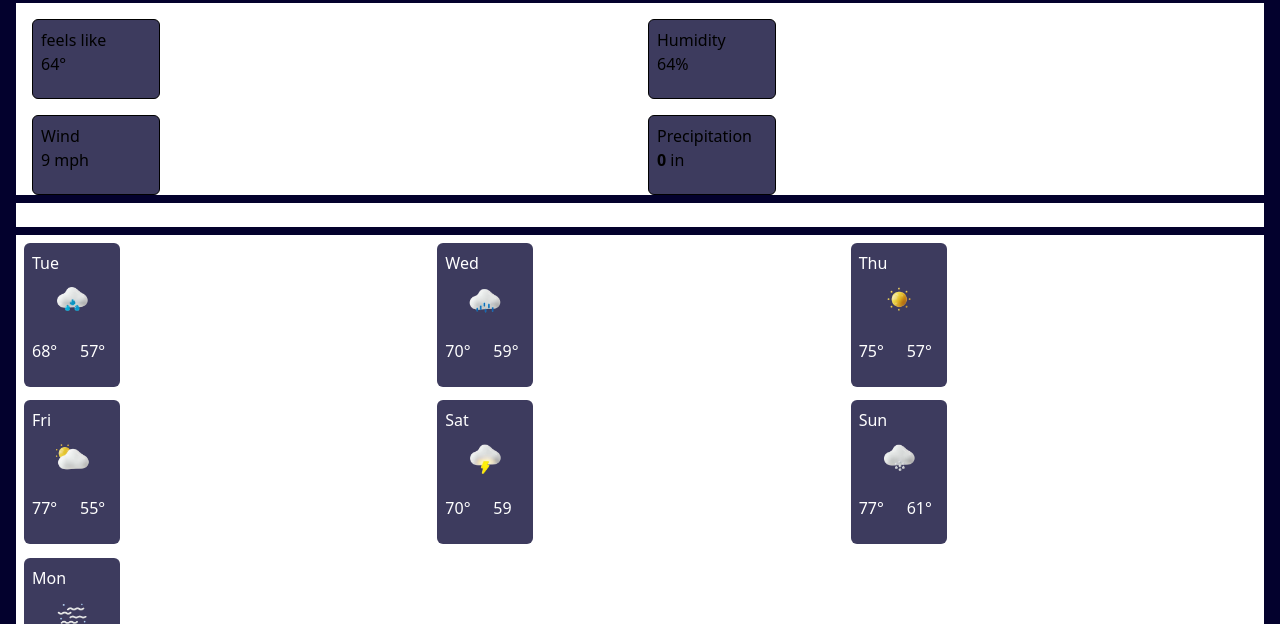
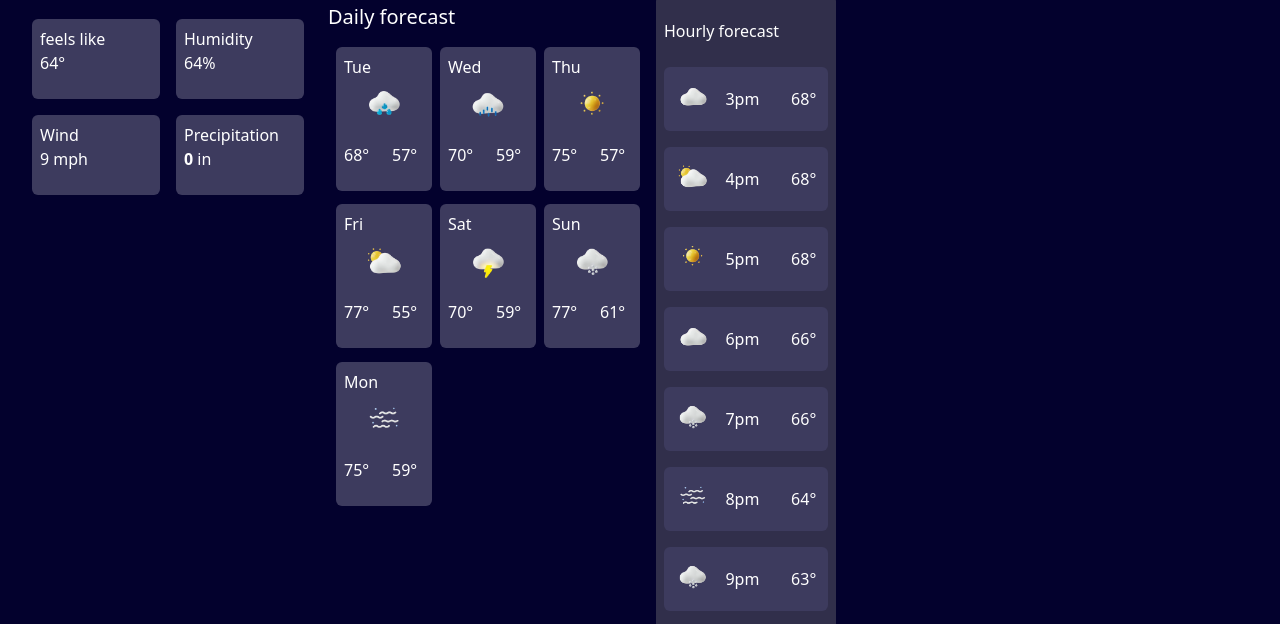
Before and after one commit to Oladele001/weatherApp, a plain HTML site: page index.html in a window 1280 px wide. Shown: the part 505-1129 px from the top of the page. Drawn offline with nearby package versions, Linux system fonts and the light colour scheme.

Commit message:
responsive added

```diff
--- a/index.html
+++ b/index.html
@@ -8,7 +8,7 @@
     <script src="https://cdn.jsdelivr.net/npm/@tailwindcss/browser@4"></script>
   </head>
   <body>
-    <div class="h-[130rem] bg-[#03012dff] p-4">
+    <div class="h-[132rem] bg-[#03012dff] p-4">
       <nav class="flex justify-between">
         <div class=""><img src="./assets/images/logo.svg" alt="" /></div>
         <div class="border-2 w-fit flex bg-[#3d3b5eff] gap-2 p-2">
@@ -47,7 +47,7 @@
           class="h-[inherit] w-full" />
       </div>
       <div
-        class="absolute top-[18rem] h-[15rem] w-[18rem] left-[2.7rem]">
+        class="absolute top-[18rem] h-[15rem] w-[18rem] left-[2.7rem] ">
         <h2 class="mt-[1.5rem] text-white font-bold text-center text-4xl">
           Berlin,germany
         </h2>
@@ -67,38 +67,40 @@
           </div>
         </div>
       </div>
+      <div class="md:flex flex-row">
+
         <div
-        class="mt-4 h-[12rem] gap-4 items-center justify-center grid grid-cols-2 bg-white p-4">
-        <div class="border p-2 w-[8rem] rounded-md bg-[#3d3b5eff] h-[5rem]">
+          class="mt-4 h-[12rem] gap-4 text-white items-center justify-center grid grid-cols-2  p-4">
+          <div class=" p-2 w-[8rem] rounded-md bg-[#3d3b5eff] h-[5rem]">
             <p>feels like</p>
             <h2>64°</h2>
           </div>
-        <div class="border p-2 w-[8rem] rounded-md bg-[#3d3b5eff] h-[5rem]">
+          <div class=" p-2 w-[8rem] rounded-md bg-[#3d3b5eff] h-[5rem]">
             <p>Humidity</p>
             <h2>64%</h2>
           </div>
-        <div class="border p-2 w-[8rem] rounded-md bg-[#3d3b5eff] h-[5rem]">
+          <div class=" p-2 w-[8rem] rounded-md bg-[#3d3b5eff] h-[5rem]">
             <p>Wind</p>
             <h2>9 mph</h2>
           </div>
-        <div class="border p-2 w-[8rem] rounded-md bg-[#3d3b5eff] h-[5rem]">
+          <div class=" p-2 w-[8rem] rounded-md bg-[#3d3b5eff] h-[5rem]">
             <p>Precipitation</p>
             <h2><b>0</b> in</h2>
           </div>
         </div>
-      <div class=">
+        <div class="p-2">
           <div>
-          <h2 class="bg-white mt-2 text-white" >Daily forecast</h2>
+            <h2 class=" mt-2 text-xl text-white" >Daily forecast</h2>
           </div>
-        <div class="h-[30rem] bg-white mt-2 gap-2 p-2 grid grid-cols-3">
+          <div class="h-[30rem] mt-2 gap-2 p-2 grid grid-cols-3">
             <div class="bg-[#3d3b5eff] text-white w-[6rem] rounded-md h-[9rem] p-2">
               <p>Tue</p>
               <div class="w-[3rem] h-[3rem] m-auto">
                 <img src="./assets/images/icon-rain.webp" alt="">
               </div>
               <div class="flex justify-between mt-[1rem]">
-              <div class="w-[2rem] h-[2rem]">68°</div>
-              <div class="w-[2rem] h-[2rem]">57°</div>
+                <div class="w-[2rem] h-[2rem] ">68°</div>
+                <div class="w-[2rem] h-[2rem] ">57°</div>
               </div>
             </div>
             <div class="bg-[#3d3b5eff] text-white w-[6rem] rounded-md p-2 h-[9rem]">
@@ -107,8 +109,8 @@
                 <img src="./assets/images/icon-drizzle.webp" alt="">
               </div>
               <div class="flex justify-between mt-[1rem]">
-              <div class="w-[2rem] h-[2rem]">70°</div>
-              <div class="w-[2rem] h-[2rem]">59°</div>
+                <div class="w-[2rem] h-[2rem] ">70°</div>
+                <div class="w-[2rem] h-[2rem] ">59°</div>
               </div>
             </div>
             <div class="bg-[#3d3b5eff] text-white w-[6rem] rounded-md p-2 h-[9rem]">
@@ -117,8 +119,8 @@
                 <img src="./assets/images/icon-sunny.webp" alt="">
               </div>
               <div class="flex justify-between mt-[1rem]">
-              <div class="w-[2rem] h-[2rem]">75°</div>
-              <div class="w-[2rem] h-[2rem]">57°</div>
+                <div class="w-[2rem] h-[2rem] ">75°</div>
+                <div class="w-[2rem] h-[2rem] ">57°</div>
               </div>
             </div>
             <div class="bg-[#3d3b5eff] text-white w-[6rem] rounded-md p-2 h-[9rem]">
@@ -127,8 +129,8 @@
                 <img src="./assets/images/icon-partly-cloudy.webp" alt="">
               </div>
               <div class="flex justify-between mt-[1rem]">
-              <div class="w-[2rem] h-[2rem]">77°</div>
-              <div class="w-[2rem] h-[2rem]">55°</div>
+                <div class="w-[2rem] h-[2rem] ">77°</div>
+                <div class="w-[2rem] h-[2rem] ">55°</div>
               </div>
             </div>
             <div class="bg-[#3d3b5eff] text-white w-[6rem] rounded-md p-2 h-[9rem]">
@@ -137,8 +139,8 @@
                 <img src="./assets/images/icon-storm.webp" alt="">
               </div>
               <div class="flex justify-between mt-[1rem]">
-              <div class="w-[2rem] h-[2rem]">70°</div>
-              <div class="w-[2rem] h-[2rem]">59</div>
+                <div class="w-[2rem] h-[2rem] ">70°</div>
+                <div class="w-[2rem] h-[2rem] ">59°</div>
               </div>
             </div>
             <div class="bg-[#3d3b5eff] text-white w-[6rem] rounded-md p-2 h-[9rem]">
@@ -147,8 +149,8 @@
                 <img src="./assets/images/icon-snow.webp" alt="">
               </div>
               <div class="flex justify-between mt-[1rem]">
-              <div class="w-[2rem] h-[2rem]">77°</div>
-              <div class="w-[2rem] h-[2rem]">61°</div>
+                <div class="w-[2rem] h-[2rem] ">77°</div>
+                <div class="w-[2rem] h-[2rem] ">61°</div>
               </div>
             </div>
             <div class="bg-[#3d3b5eff] text-white w-[6rem] rounded-md p-2 h-[9rem]">
@@ -157,12 +159,13 @@
                 <img src="./assets/images/icon-fog.webp" alt="">
               </div>
               <div class="flex justify-between mt-[1rem]">
-              <div class="w-[2rem] h-[2rem]">75°</div>
-              <div class="w-[2rem] h-[2rem]">59°</div>
+                <div class="w-[2rem] h-[2rem] ">75°</div>
+                <div class="w-[2rem] h-[2rem] ">59°</div>
               </div>
             </div>
           </div>
         </div>
+
         <div class="bg-[#312f4bff] mt-2 rounded-md pt-4">
           <div class="p-2">
             <p class="text-white">Hourly forecast</p>
@@ -179,7 +182,7 @@
             </div>
             <div class="h-[4rem] bg-[#3d3b5eff] gap-2 flex p-2 rounded-md">
               <div class="w-[4rem] h-[3rem]">
-              <img src="./assets/images/icon-overcast.webp" alt="">
+                <img src="./assets/images/icon-partly-cloudy.webp" alt="">
               </div>
               <div class="flex p-1 items-center h-[3rem] w-full justify-between">
                 <div class="text-white">4pm</div>
@@ -188,7 +191,7 @@
             </div>
             <div class="h-[4rem] bg-[#3d3b5eff] gap-2 flex p-2 rounded-md">
               <div class="w-[4rem] h-[3rem]">
-              <img src="./assets/images/icon-overcast.webp" alt="">
+                <img src="./assets/images/icon-sunny.webp" alt="">
               </div>
               <div class="flex p-1 items-center h-[3rem] w-full justify-between">
                 <div class="text-white">5pm</div>
@@ -206,7 +209,7 @@
             </div>
             <div class="h-[4rem] bg-[#3d3b5eff] gap-2 flex p-2 rounded-md">
               <div class="w-[4rem] h-[3rem]">
-              <img src="./assets/images/icon-overcast.webp" alt="">
+                <img src="./assets/images/icon-snow.webp" alt="">
               </div>
               <div class="flex p-1 items-center h-[3rem] w-full justify-between">
                 <div class="text-white">7pm</div>
@@ -215,7 +218,7 @@
             </div>
             <div class="h-[4rem] bg-[#3d3b5eff] gap-2 flex p-2 rounded-md">
               <div class="w-[4rem] h-[3rem]">
-              <img src="./assets/images/icon-overcast.webp" alt="">
+                <img src="./assets/images/icon-fog.webp" alt="">
               </div>
               <div class="flex p-1 items-center h-[3rem] w-full justify-between">
                 <div class="text-white">8pm</div>
@@ -224,7 +227,7 @@
             </div>
             <div class="h-[4rem] bg-[#3d3b5eff] gap-2 flex p-2 rounded-md">
               <div class="w-[4rem] h-[3rem]">
-              <img src="./assets/images/icon-overcast.webp" alt="">
+                <img src="./assets/images/icon-snow.webp" alt="">
               </div>
               <div class="flex p-1 items-center h-[3rem] w-full justify-between">
                 <div class="text-white">9pm</div>
@@ -243,5 +246,6 @@
           </div>
         </div>
       </div>
+    </div>
   </body>
 </html>
```
Lines whose indentation alone changed are shown as unchanged.
